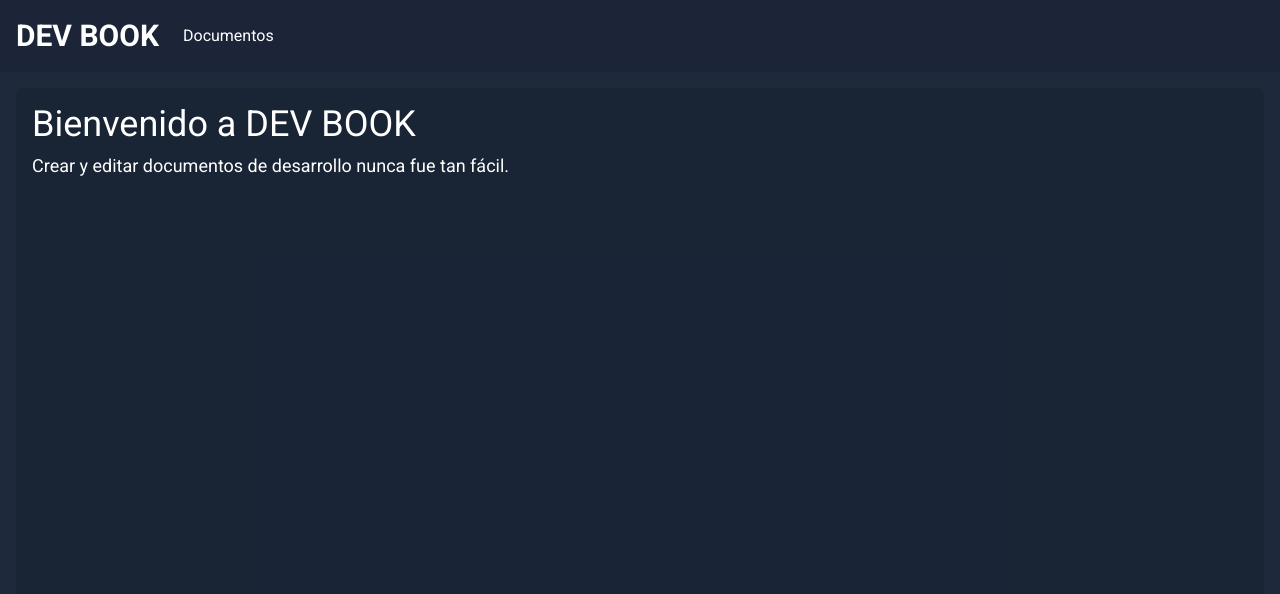
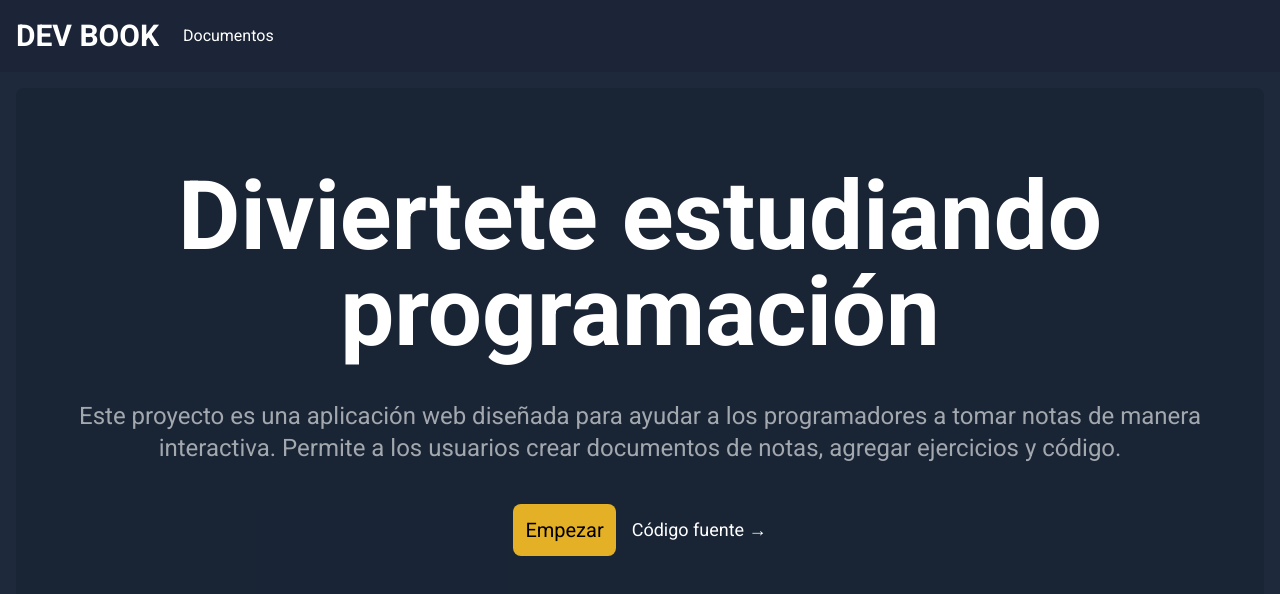
Before and after one commit to MelchorRuiz/DevBook, a React (Vite) app: page / in a window 1280 px wide. Shown: the top 594 px of the page. Built offline with nearby package versions, Linux system fonts and the light colour scheme; no server answers.

Commit message:
Revamp Home component layout and content for enhanced user engagement

```diff
--- a/src/components/Home.jsx
+++ b/src/components/Home.jsx
@@ -1,8 +1,23 @@
+import { Link } from 'react-router-dom';
+
 export const Home = () => {
     return (
-        <div className="bg-slate-900/30 flex-1 rounded-lg p-4 overflow-y-scroll">
-            <h2 className='text-4xl'>Bienvenido a DEV BOOK</h2>
-            <p className='text-lg pt-2'>Crear y editar documentos de desarrollo nunca fue tan fácil.</p>
+        <div className="bg-slate-900/30 flex-1 rounded-lg p-4 flex flex-col pt-20 items-center gap-10">
+            <h1 className="text-8xl font-bold text-center">Diviertete estudiando programación</h1>
+            <h3 className="text-2xl text-white/60 text-center">Este proyecto es una aplicación web diseñada para ayudar a los programadores a tomar notas de manera interactiva. Permite a los usuarios crear documentos de notas, agregar ejercicios y código.</h3>
+            <div className='flex gap-4 items-center'>
+                <Link to="/documentos">
+                    <button className="p-3 text-xl text-black bg-amber-400/90 rounded-lg hover:bg-amber-400/70 hover:scale-105 hover:rotate-3">
+                        Empezar
+                    </button>
+                </Link>
+                <a
+                    className="text-lg"
+                    href="https://github.com/MelchorRuiz/DevBook"
+                >
+                    Código fuente &rarr;
+                </a>
+            </div>
         </div>
     )
 }
```
